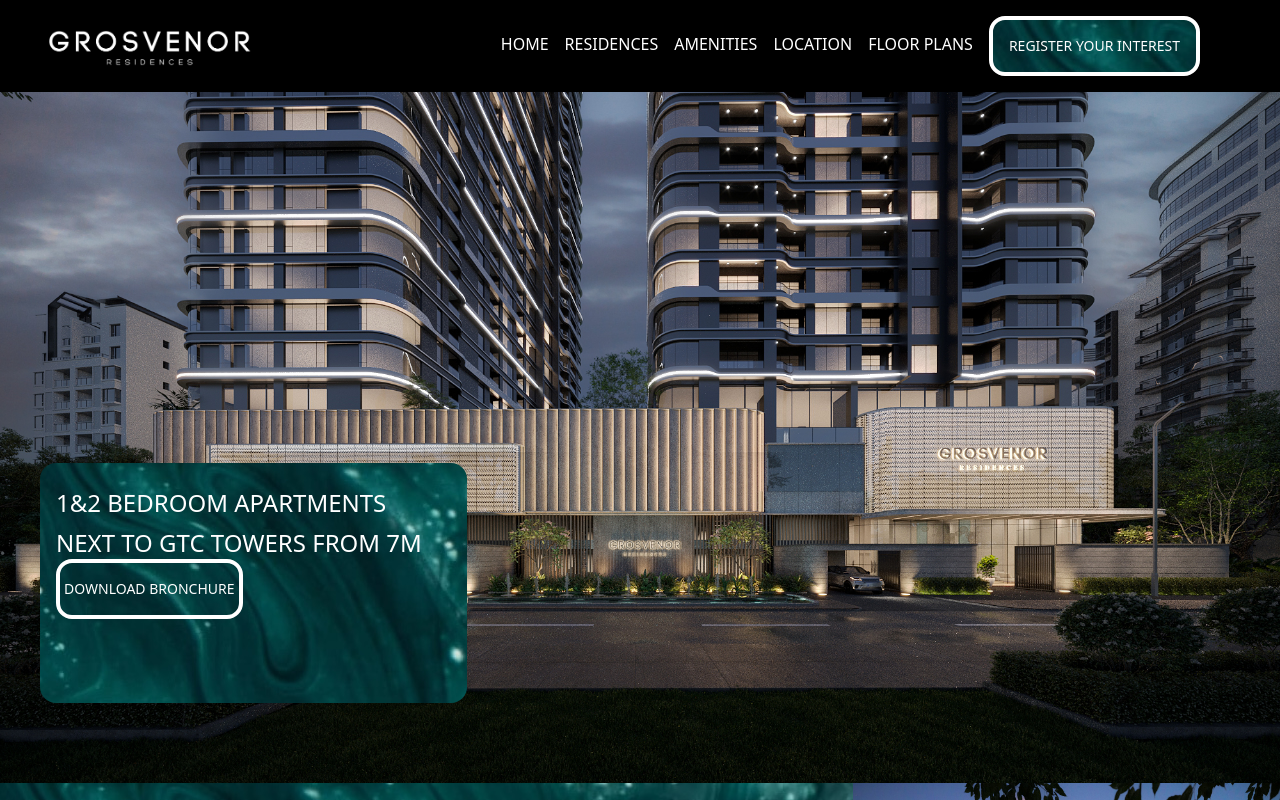
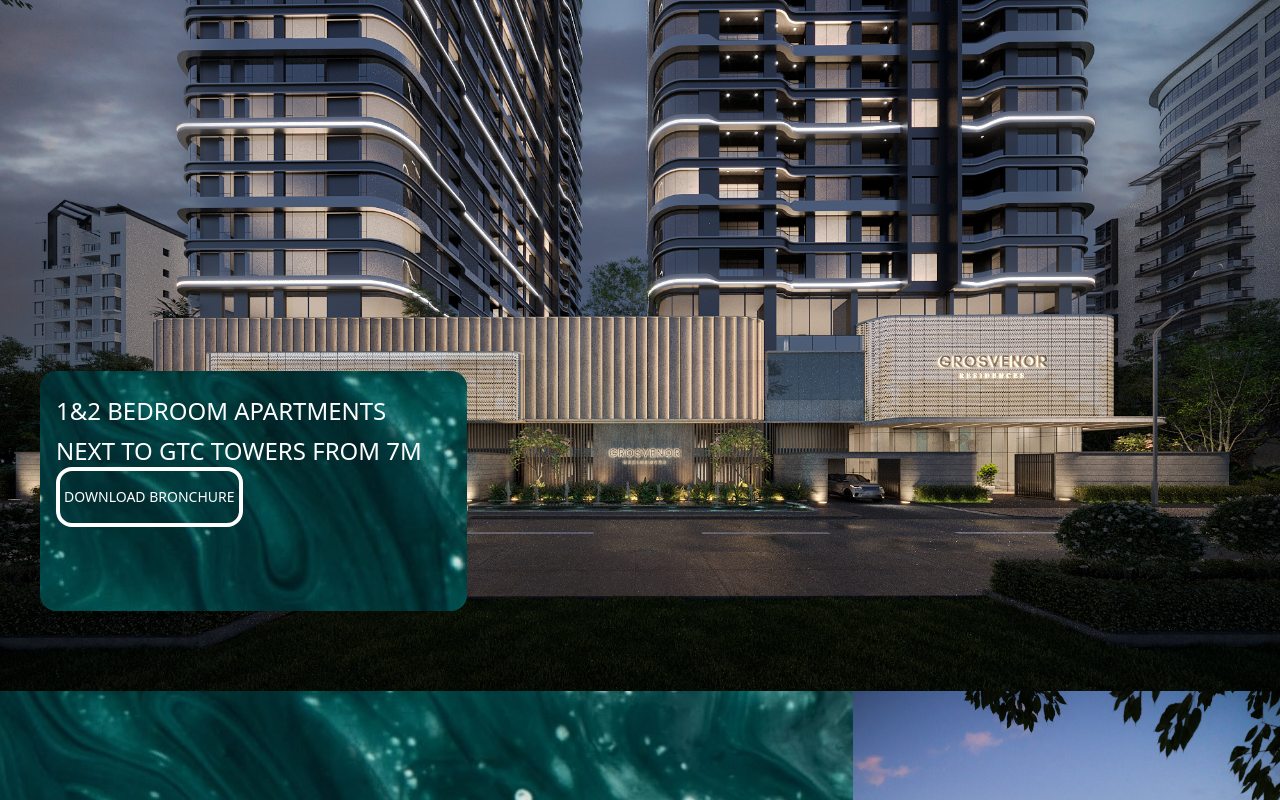
Before and after one commit to regina-bosibori/richohomes, an Angular app in the folder residences/: page / in a window 1280 px wide. Shown: the top 800 px of the page. Built offline with nearby package versions, Linux system fonts and the light colour scheme.

Commit message:
routerlinks for header

```diff
--- a/residences/src/app/header/header.component.html
+++ b/residences/src/app/header/header.component.html
@@ -1,13 +1,14 @@
-<section clas="header">
-    <div class="sticky absolute-top-0 flex bg-black py-4 justify-between space-x-1 pr-20 pl-20">
+<section id="header">
+    <div class="  w-screen min-h-20 fixed z-[999]flex bg-black py-4 flex justify-between space-x-1 pr-20 pl-20">
         <img src="/grosvenorlogo.png" class="h-10 scale-150 pt-4">
         <div class="flex space-x-4 ">
-            <a href="#" class="text-white pt-4">HOME</a>
-            <a href="#" class="text-white pt-4">RESIDENCES</a>
-            <a href="#" class="text-white pt-4">AMENITIES</a>
-            <a href="#" class="text-white pt-4">LOCATION</a>
-            <a href="#" class="text-white pt-4">FLOOR PLANS</a>
-            <button href="#" class="bg-[url('/bg.jpg')] text-center text-white w-30 rounded-2xl border border-white border-4 px-4 py-4 text-sm">REGISTER YOUR INTEREST</button>
+
+            <button routerLink="/home" class="text-white pt-2" >HOME</button>
+            <button routerLink="/residences" class="text-white pt-2">RESIDENCES</button>
+            <button routerLink="/amenities"class="text-white pt-2">AMENITIES</button>
+            <button routerLink="/location"class="text-white pt-2">LOCATION</button>
+            <button routerLink="/floorPlans" class="text-white pt-2">FLOOR PLANS</button>
+            <button href="#" class="bg-[url('/bg.jpg')] text-center text-white w-30 rounded-2xl border border-white border-4 px-4 py-2 text-sm">REGISTER YOUR INTEREST</button>
         </div>
     </div>
 </section>
```
